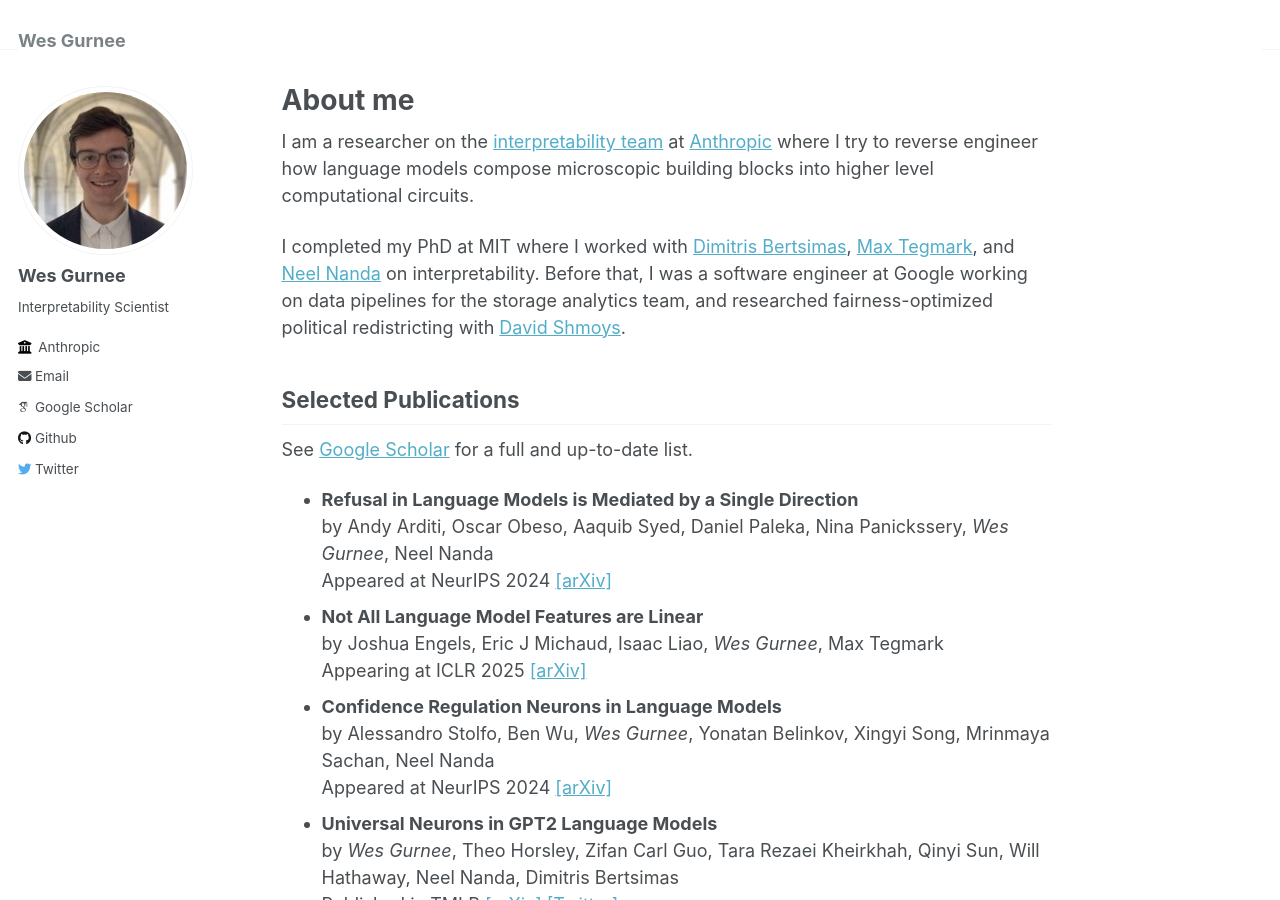
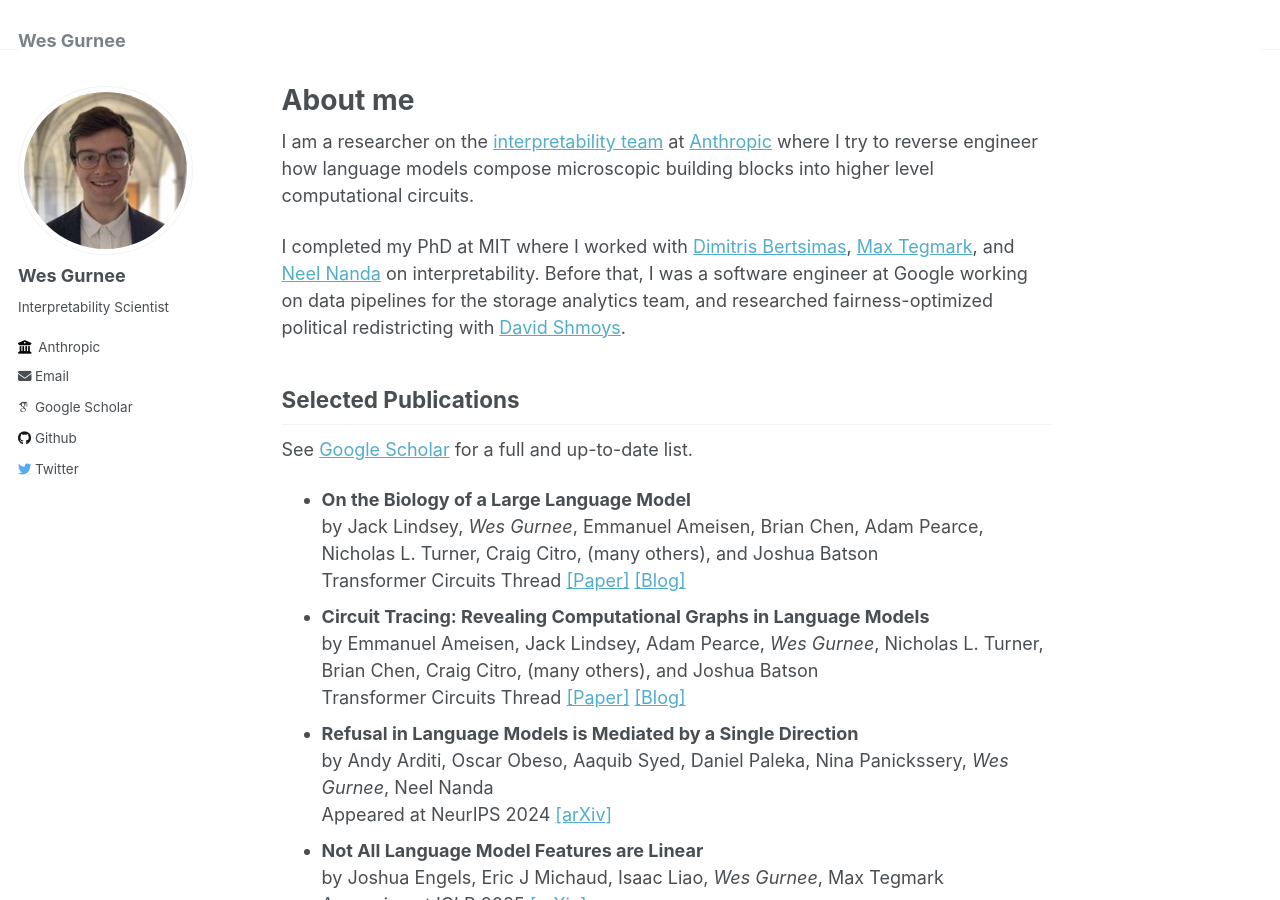
Before and after one commit to wesg52/wesg52.github.io, a Jekyll site: the page built from _pages/about.md, in a window 1280 px wide and 900 px high. Built offline with Jekyll 4.4.1, drawn with Linux system fonts in a browser that asks for light colours; some web fonts are replaced.

Commit message:
Update about.md

```diff
--- a/_pages/about.md
+++ b/_pages/about.md
@@ -16,6 +16,8 @@ I completed my PhD at MIT where I worked with [Dimitris Bertsimas](https://www.d
 ## Selected Publications
 See [Google Scholar](https://scholar.google.com/citations?hl=en&user=5sxXSfwAAAAJ&view_op=list_works) for a full and up-to-date list.
 
+* **On the Biology of a Large Language Model** <br>by Jack Lindsey, *Wes Gurnee*, Emmanuel Ameisen, Brian Chen, Adam Pearce, Nicholas L. Turner, Craig Citro, (many others), and Joshua Batson <br>Transformer Circuits Thread [[Paper]](https://transformer-circuits.pub/2025/attribution-graphs/biology.html) [[Blog]](https://www.anthropic.com/research/tracing-thoughts-language-model)
+* **Circuit Tracing: Revealing Computational Graphs in Language Models** <br>by Emmanuel Ameisen, Jack Lindsey, Adam Pearce, *Wes Gurnee*, Nicholas L. Turner, Brian Chen, Craig Citro, (many others), and Joshua Batson <br>Transformer Circuits Thread [[Paper]](https://transformer-circuits.pub/2025/attribution-graphs/methods.html) [[Blog]](https://www.anthropic.com/research/tracing-thoughts-language-model)
 * **Refusal in Language Models is Mediated by a Single Direction** <br>by Andy Arditi, Oscar Obeso, Aaquib Syed, Daniel Paleka, Nina Panickssery, *Wes Gurnee*, Neel Nanda <br>Appeared at NeurIPS 2024 [[arXiv]](https://arxiv.org/pdf/2406.11717)
 * **Not All Language Model Features are Linear** <br>by Joshua Engels, Eric J Michaud, Isaac Liao, *Wes Gurnee*, Max Tegmark <br>Appearing at ICLR 2025 [[arXiv]](https://arxiv.org/abs/2405.14860)
 * **Confidence Regulation Neurons in Language Models** <br>by Alessandro Stolfo, Ben Wu, *Wes Gurnee*, Yonatan Belinkov, Xingyi Song, Mrinmaya Sachan, Neel Nanda <br>Appeared at NeurIPS 2024 [[arXiv]](https://arxiv.org/pdf/2406.16254)
```
